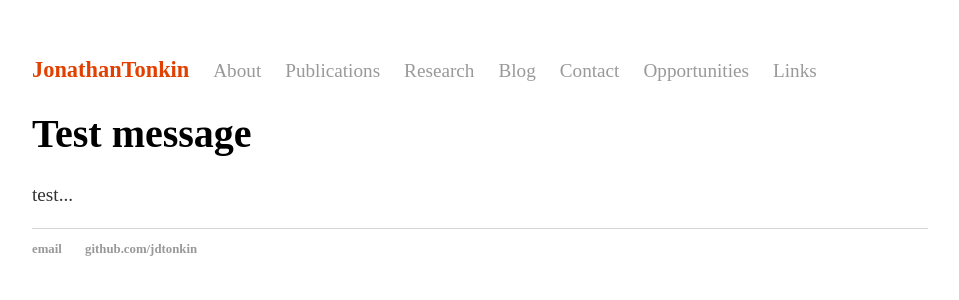
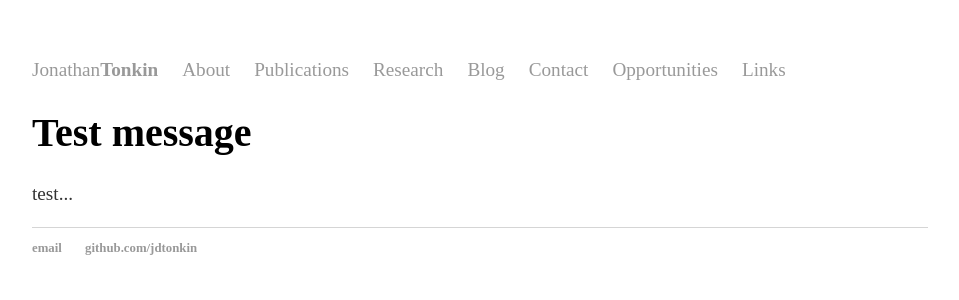
Before and after one commit to jdtonkin/jdtonkin.github.io, a Jekyll site: the page built from index.html, in a window 1280 px wide. Shown: the top 300 px of the page, without its empty margins (160-1119 px from the left). Built offline with Jekyll 4.4.1, drawn with Linux system fonts in a browser that asks for light colours.

Commit message:
Update default.html

```diff
--- a/_layouts/default.html
+++ b/_layouts/default.html
@@ -12,7 +12,7 @@
 
     <nav>
 <ul>
-<li {%if page.title == 'JonathanTonkin' %}class="activepage"{% endif %}><a href="/">Jonathan<strong>Tonkin</strong></a></li>
+<li {%if page.title == 'Jonathan<strong>Tonkin</strong>' %}class="activepage"{% endif %}><a href="/">Jonathan<strong>Tonkin</strong></a></li>
    <li {%if page.title == 'About' %}class="activepage"{% endif %}><a href="/About/">About</a></li>
    <li {%if page.title == 'Publications' %}class="activepage"{% endif %}><a href="/Publications/">Publications</a></li>
    <li {%if page.title == 'Research' %}class="activepage"{% endif %}><a href="/Research/">Research</a></li>
```
